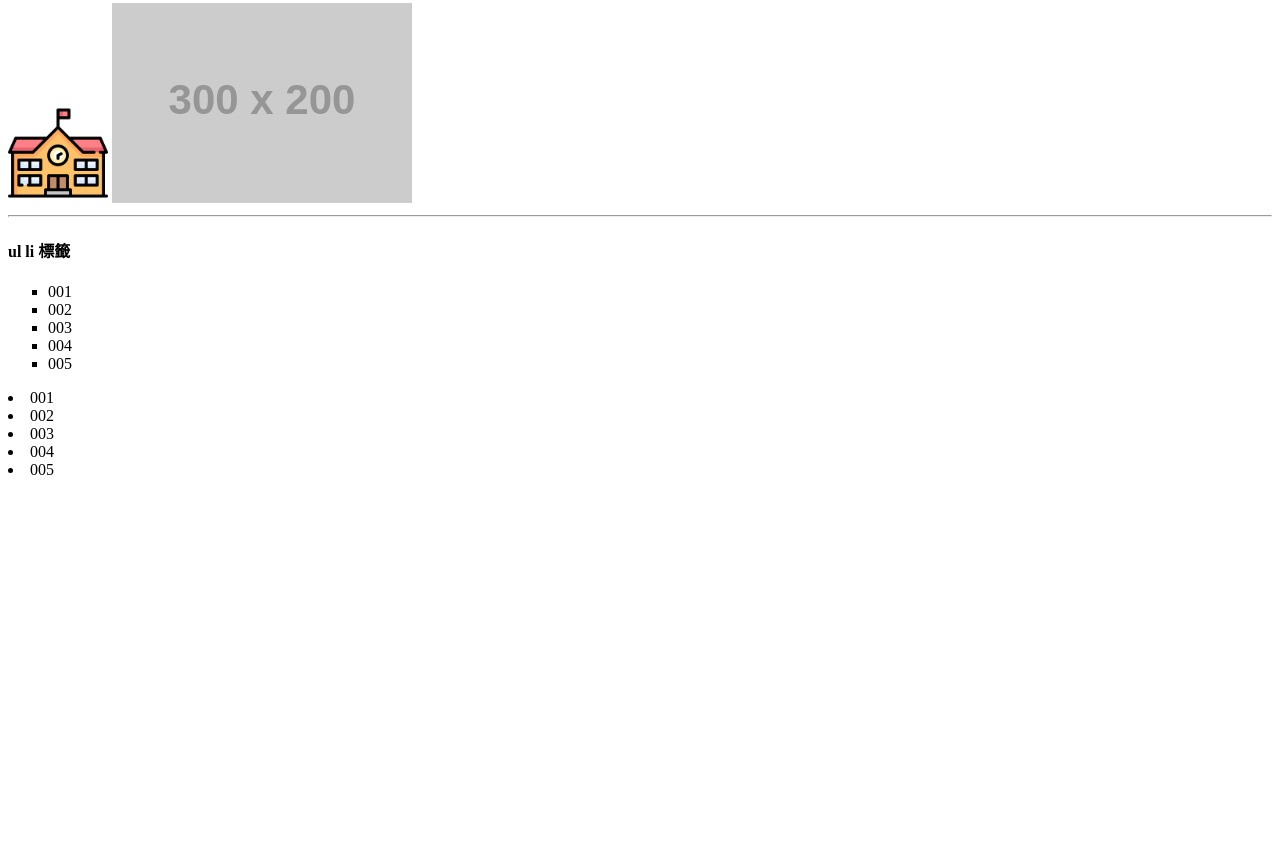
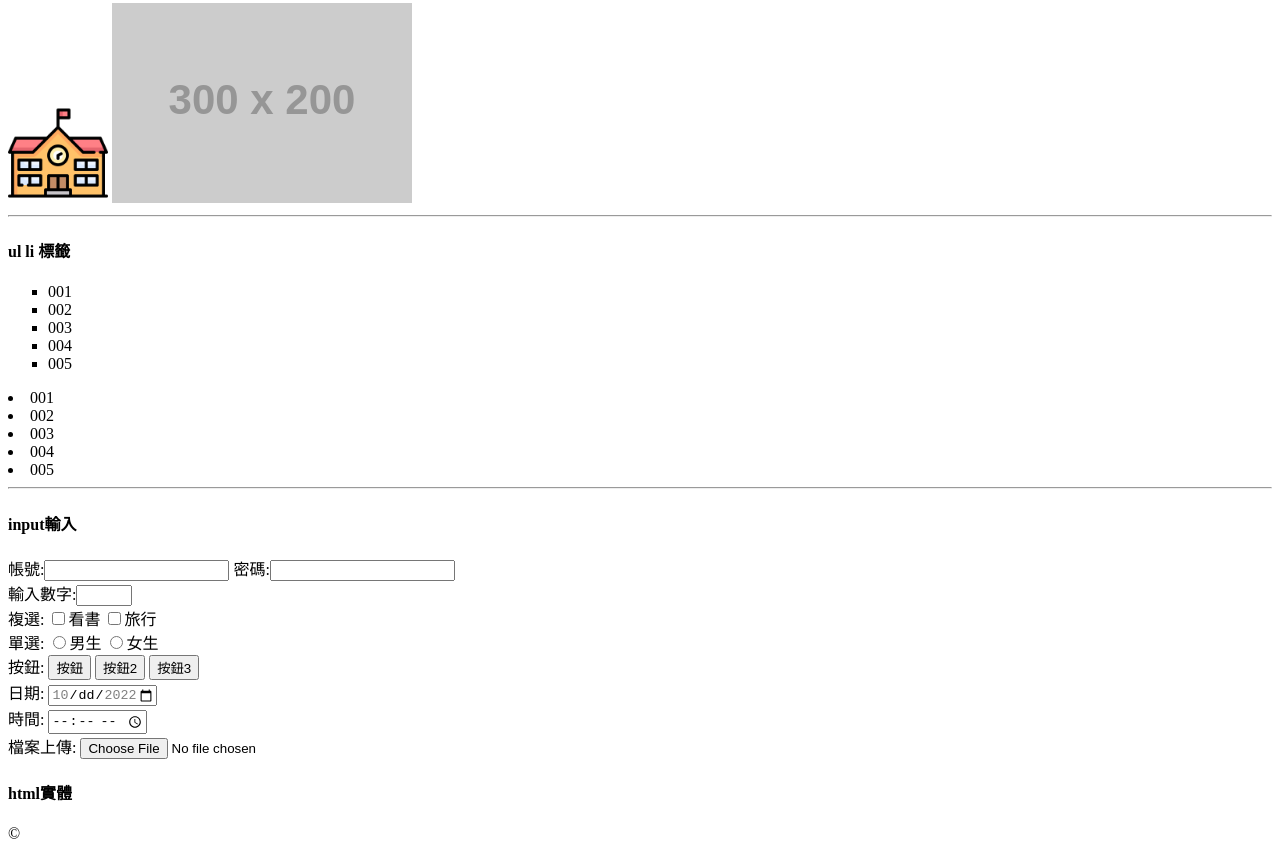
Before and after one commit to pengling0417/3411107021, a plain HTML site: page one.html in a window 1280 px wide. Shown: the part 3024-3875 px from the top of the page. Before the commit the page ends 3511 px from the top, so only its background shows below. Drawn offline with Linux system fonts and the light colour scheme; placeholder pictures from the web are drawn by us.

Commit message:
Add files via upload

```diff
--- a/one.html
+++ b/one.html
@@ -70,5 +70,36 @@
         <li>004</li>
         <li>005</li>
     </oi>
+    <hr>
+    <h4>input輸入</h4>
+    帳號:<input type="text">
+    密碼:<input type="password">
+    <br>
+    輸入數字:<input type="number" min="0" max="10">
+    <br>
+    複選:
+    <input type="checkbox">看書
+    <input type="checkbox">旅行
+    <br>
+    單選:
+    <input type="radio" name="sex">男生
+    <input type="radio" name="sex">女生
+    <br>
+    按鈕:
+    <input type="button" value="按鈕">
+    <input type="submit" value="按鈕2">
+    <button>按鈕3</button>
+    <br>
+    日期:
+    <input type="date" min="2022-10-01" max="2022-10-31">
+    <br>
+    時間:
+    <input type="time">
+    <br>
+    檔案上傳:
+    <input type="file">
+    <br>
+    <h4>html實體</h4>
+    &copy;
 </body>
 </html>
```
